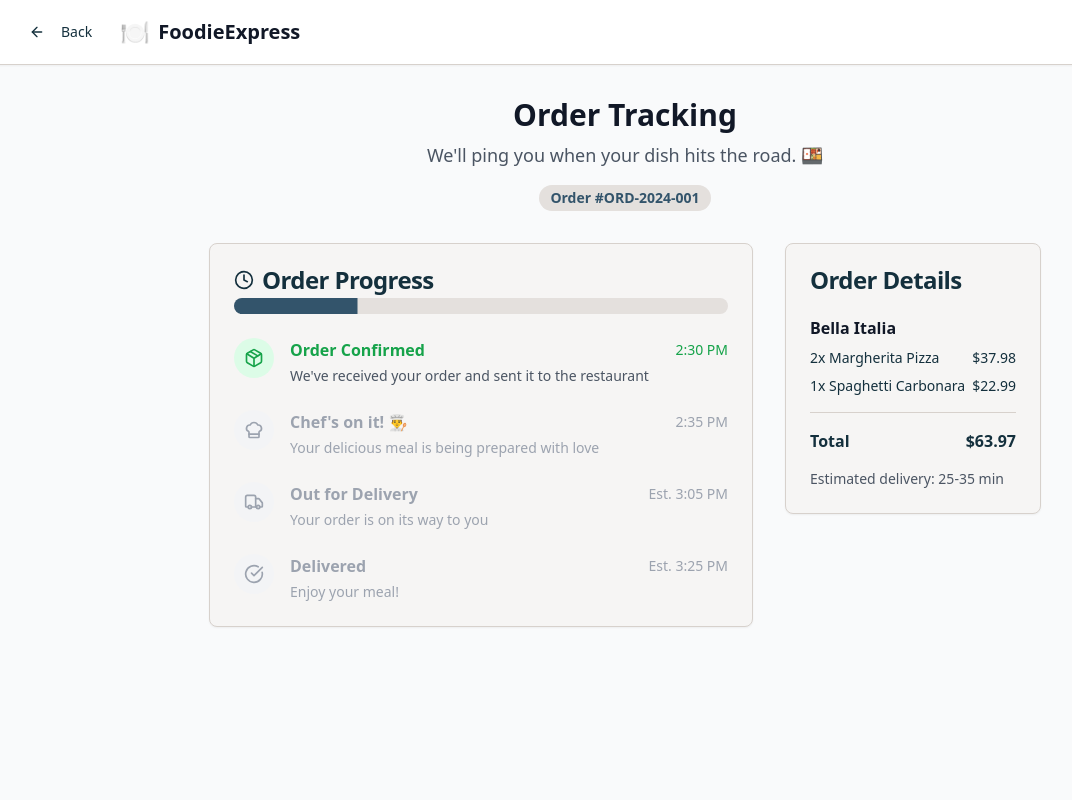
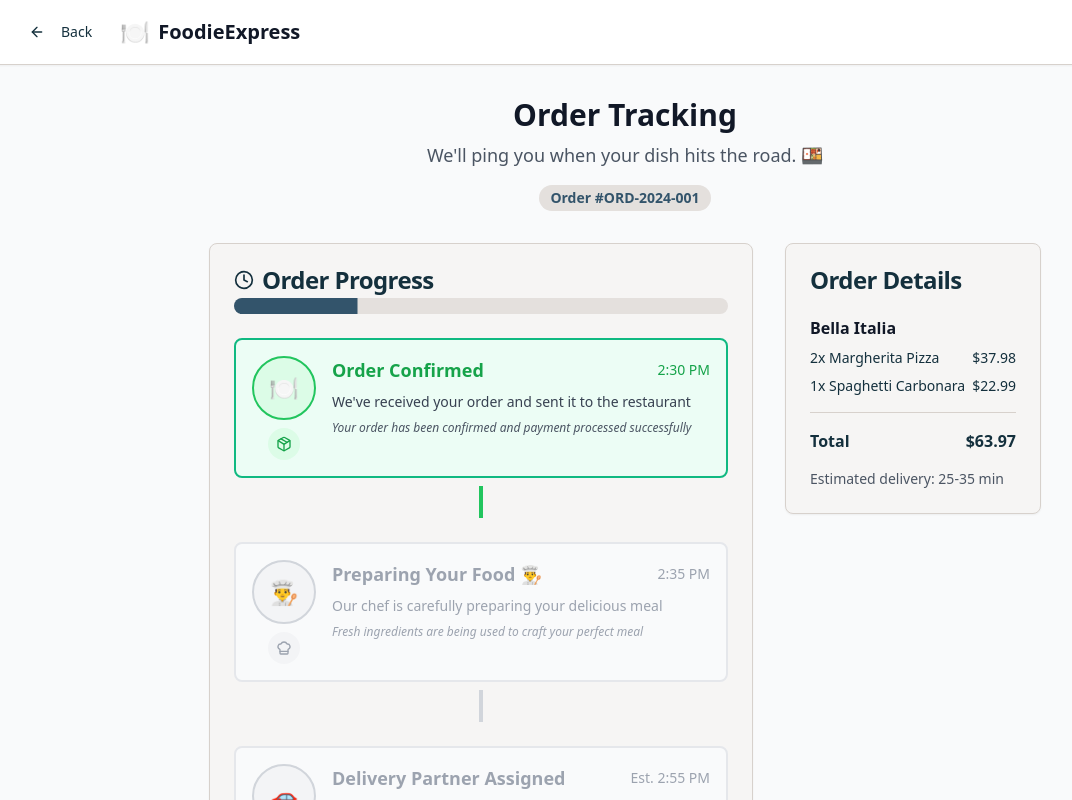
Before and after one commit to Yashchhelavada/bitebuddy, a React (Vite) app: page /tracking in a window 1280 px wide. Shown: the top 800 px of the page, without its empty margins (15-1087 px from the left). Built offline with nearby package versions, Linux system fonts and the light colour scheme.

Commit message:
Add order tracking page
Implement a new page that displays the order status with animations or static images, covering stages from preparation to delivery.

```diff
--- a/src/pages/OrderTracking.tsx
+++ b/src/pages/OrderTracking.tsx
@@ -1,7 +1,7 @@
 
 import { useState, useEffect } from "react";
 import { Link } from "react-router-dom";
-import { ArrowLeft, Clock, CheckCircle, Truck, ChefHat, Package } from "lucide-react";
+import { ArrowLeft, Clock, CheckCircle, Truck, ChefHat, Package, User } from "lucide-react";
 import { Button } from "@/components/ui/button";
 import { Card, CardContent, CardHeader, CardTitle } from "@/components/ui/card";
 import { Badge } from "@/components/ui/badge";
@@ -15,14 +15,14 @@ const OrderTracking = () => {
   useEffect(() => {
     const timer = setInterval(() => {
       setCurrentStep(prev => {
-        if (prev < 3) {
+        if (prev < 4) {
           const newStep = prev + 1;
-          setProgress(newStep * 25);
+          setProgress((newStep / 4) * 100);
           return newStep;
         }
         return prev;
       });
-    }, 40000); // 40 seconds per step = 2 minutes 40 seconds total
+    }, 30000); // 30 seconds per step = 2 minutes total
 
     return () => clearInterval(timer);
   }, []);
@@ -34,31 +34,49 @@ const OrderTracking = () => {
       description: "We've received your order and sent it to the restaurant",
       icon: Package,
       time: "2:30 PM",
-      completed: true
+      completed: true,
+      image: "🍽️",
+      details: "Your order has been confirmed and payment processed successfully"
     },
     {
       id: 1,
-      title: "Chef's on it! 👨‍🍳",
-      description: "Your delicious meal is being prepared with love",
+      title: "Preparing Your Food 👨‍🍳",
+      description: "Our chef is carefully preparing your delicious meal",
       icon: ChefHat,
       time: "2:35 PM",
-      completed: currentStep >= 1
+      completed: currentStep >= 1,
+      image: "👨‍🍳",
+      details: "Fresh ingredients are being used to craft your perfect meal"
     },
     {
       id: 2,
-      title: "Out for Delivery",
-      description: "Your order is on its way to you",
-      icon: Truck,
-      time: currentStep >= 2 ? "3:05 PM" : "Est. 3:05 PM",
-      completed: currentStep >= 2
+      title: "Delivery Partner Assigned",
+      description: "A delivery partner has been assigned to your order",
+      icon: User,
+      time: currentStep >= 2 ? "2:55 PM" : "Est. 2:55 PM",
+      completed: currentStep >= 2,
+      image: "🚗",
+      details: "Your delivery partner is heading to the restaurant"
     },
     {
       id: 3,
+      title: "Order Picked Up",
+      description: "Your order has been picked up and is on the way",
+      icon: Truck,
+      time: currentStep >= 3 ? "3:05 PM" : "Est. 3:05 PM",
+      completed: currentStep >= 3,
+      image: "📦",
+      details: "Your food is safely packed and heading your way"
+    },
+    {
+      id: 4,
       title: "Delivered",
       description: "Enjoy your meal!",
       icon: CheckCircle,
-      time: currentStep >= 3 ? "3:25 PM" : "Est. 3:25 PM",
-      completed: currentStep >= 3
+      time: currentStep >= 4 ? "3:25 PM" : "Est. 3:25 PM",
+      completed: currentStep >= 4,
+      image: "✅",
+      details: "Your order has been delivered successfully. Bon appétit!"
     }
   ];
 
@@ -83,10 +101,12 @@ const OrderTracking = () => {
       case 0:
         return "We'll ping you when your dish hits the road. 🍱";
       case 1:
-        return "We're tracking every step — from kitchen to doorstep. 🍱🚗";
+        return "Our chef is working their magic in the kitchen! 👨‍🍳✨";
       case 2:
-        return "Driver's just a few bites away from your place. Get your forks ready! 🍴📍";
+        return "A delivery partner is assigned and heading to pick up your order! 🚗";
       case 3:
+        return "Your order is picked up and on the way to you! 🍴📍";
+      case 4:
         return "Meal delivered! Hope your taste buds are dancing. 💃";
       default:
         return "Tracking your delicious order...";
@@ -140,35 +160,79 @@ const OrderTracking = () => {
                 {orderSteps.map((step, index) => {
                   const Icon = step.icon;
                   return (
-                    <div key={step.id} className="flex items-start space-x-4 animate-fade-in" style={{animationDelay: `${index * 200}ms`}}>
-                      <div className={`flex-shrink-0 w-10 h-10 rounded-full flex items-center justify-center ${
+                    <div key={step.id} className="animate-fade-in" style={{animationDelay: `${index * 200}ms`}}>
+                      <div className="flex items-start space-x-4 p-4 rounded-lg border-2 transition-all duration-300"
+                           style={{
+                             borderColor: step.completed ? '#10b981' : step.id === currentStep ? '#f59e0b' : '#e5e7eb',
+                             backgroundColor: step.completed ? '#ecfdf5' : step.id === currentStep ? '#fef3c7' : '#f9fafb'
+                           }}>
+                        {/* Visual Image/Icon */}
+                        <div className="flex flex-col items-center space-y-2">
+                          <div className={`flex-shrink-0 w-16 h-16 rounded-full flex items-center justify-center text-2xl ${
+                            step.completed
+                              ? 'bg-green-100 border-2 border-green-500'
+                              : step.id === currentStep
+                                ? 'bg-orange-100 border-2 border-orange-500 animate-pulse'
+                                : 'bg-gray-100 border-2 border-gray-300'
+                          }`}>
+                            {step.image}
+                          </div>
+                          <div className={`w-8 h-8 rounded-full flex items-center justify-center ${
                             step.completed
                               ? 'bg-green-100 text-green-600'
                               : step.id === currentStep
-                            ? 'bg-orange-100 text-orange-600 animate-pulse'
+                                ? 'bg-orange-100 text-orange-600'
                                 : 'bg-gray-100 text-gray-400'
                           }`}>
-                        <Icon className="h-5 w-5" />
+                            <Icon className="h-4 w-4" />
                           </div>
+                        </div>
+
+                        {/* Content */}
                         <div className="flex-1">
-                        <div className="flex items-center justify-between">
-                          <h3 className={`font-semibold ${
+                          <div className="flex items-center justify-between mb-2">
+                            <h3 className={`font-bold text-lg ${
                               step.completed ? 'text-green-600' : step.id === currentStep ? 'text-orange-600' : 'text-gray-400'
                             }`}>
                               {step.title}
                             </h3>
-                          <span className={`text-sm ${
+                            <span className={`text-sm font-medium ${
                               step.completed ? 'text-green-600' : step.id === currentStep ? 'text-orange-600' : 'text-gray-400'
                             }`}>
                               {step.time}
                             </span>
                           </div>
-                        <p className={`text-sm mt-1 ${
-                          step.completed || step.id === currentStep ? 'text-gray-600' : 'text-gray-400'
+                          <p className={`text-sm mb-2 ${
+                            step.completed || step.id === currentStep ? 'text-gray-700' : 'text-gray-400'
                           }`}>
                             {step.description}
                           </p>
+                          <p className={`text-xs italic ${
+                            step.completed || step.id === currentStep ? 'text-gray-600' : 'text-gray-400'
+                          }`}>
+                            {step.details}
+                          </p>
+
+                          {/* Animation for current step */}
+                          {step.id === currentStep && !step.completed && (
+                            <div className="mt-3 flex items-center space-x-2 text-orange-600">
+                              <div className="w-2 h-2 rounded-full bg-orange-500 animate-bounce"></div>
+                              <div className="w-2 h-2 rounded-full bg-orange-500 animate-bounce" style={{animationDelay: '0.1s'}}></div>
+                              <div className="w-2 h-2 rounded-full bg-orange-500 animate-bounce" style={{animationDelay: '0.2s'}}></div>
+                              <span className="text-sm font-medium">In Progress...</span>
                             </div>
+                          )}
+                        </div>
+                      </div>
+
+                      {/* Connection line */}
+                      {index < orderSteps.length - 1 && (
+                        <div className="flex justify-center my-2">
+                          <div className={`w-1 h-8 ${
+                            step.completed ? 'bg-green-500' : 'bg-gray-300'
+                          }`}></div>
+                        </div>
+                      )}
                     </div>
                   );
                 })}
@@ -179,23 +243,33 @@ const OrderTracking = () => {
             {currentStep >= 2 && (
               <Card className="mt-6 animate-fade-in">
                 <CardHeader>
-                  <CardTitle>Your Driver</CardTitle>
+                  <CardTitle className="flex items-center space-x-2">
+                    <span>🚗</span>
+                    <span>Your Delivery Partner</span>
+                  </CardTitle>
                 </CardHeader>
                 <CardContent>
-                  <div className="flex items-center space-x-4">
-                    <div className="w-12 h-12 bg-orange-100 rounded-full flex items-center justify-center">
-                      <span className="text-xl">🚗</span>
+                  <div className="flex items-center space-x-4 p-4 bg-gradient-to-r from-orange-50 to-yellow-50 rounded-lg border border-orange-200">
+                    <div className="w-16 h-16 bg-orange-100 rounded-full flex items-center justify-center border-2 border-orange-300">
+                      <span className="text-2xl">🧑‍🚀</span>
                     </div>
                     <div className="flex-1">
-                      <h3 className="font-semibold text-gray-900">{order.driver.name}</h3>
-                      <div className="flex items-center space-x-2 text-sm text-gray-600">
-                        <span>⭐ {order.driver.rating}</span>
+                      <h3 className="font-bold text-gray-900 text-lg">{order.driver.name}</h3>
+                      <div className="flex items-center space-x-3 text-sm text-gray-600 mt-1">
+                        <span className="flex items-center space-x-1">
+                          <span>⭐</span>
+                          <span className="font-medium">{order.driver.rating}</span>
+                        </span>
                         <span>•</span>
-                        <span>{order.driver.phone}</span>
+                        <span className="font-medium">{order.driver.phone}</span>
+                      </div>
+                      <div className="mt-2 text-xs text-orange-600 font-medium">
+                        {currentStep === 2 && "Heading to restaurant..."}
+                        {currentStep >= 3 && "En route to your location!"}
                       </div>
                     </div>
-                    <Button variant="outline" size="sm">
-                      Call Driver
+                    <Button variant="outline" size="sm" className="border-orange-300 text-orange-600 hover:bg-orange-50">
+                      📞 Call
                     </Button>
                   </div>
                 </CardContent>
@@ -230,8 +304,12 @@ const OrderTracking = () => {
                   <p>Estimated delivery: {order.estimatedDelivery}</p>
                 </div>
 
-                {currentStep === 3 && (
-                  <div className="pt-4 space-y-2">
+                {currentStep === 4 && (
+                  <div className="pt-4 space-y-3">
+                    <div className="p-3 bg-green-50 border border-green-200 rounded-lg text-center">
+                      <p className="text-green-700 font-medium">🎉 Order Delivered Successfully!</p>
+                      <p className="text-green-600 text-sm mt-1">Thank you for choosing us. Enjoy your meal!</p>
+                    </div>
                     <Button className="w-full bg-orange-600 hover:bg-orange-700">
                       Rate Your Experience ⭐
                     </Button>
```
Lines whose indentation alone changed are shown as unchanged.
